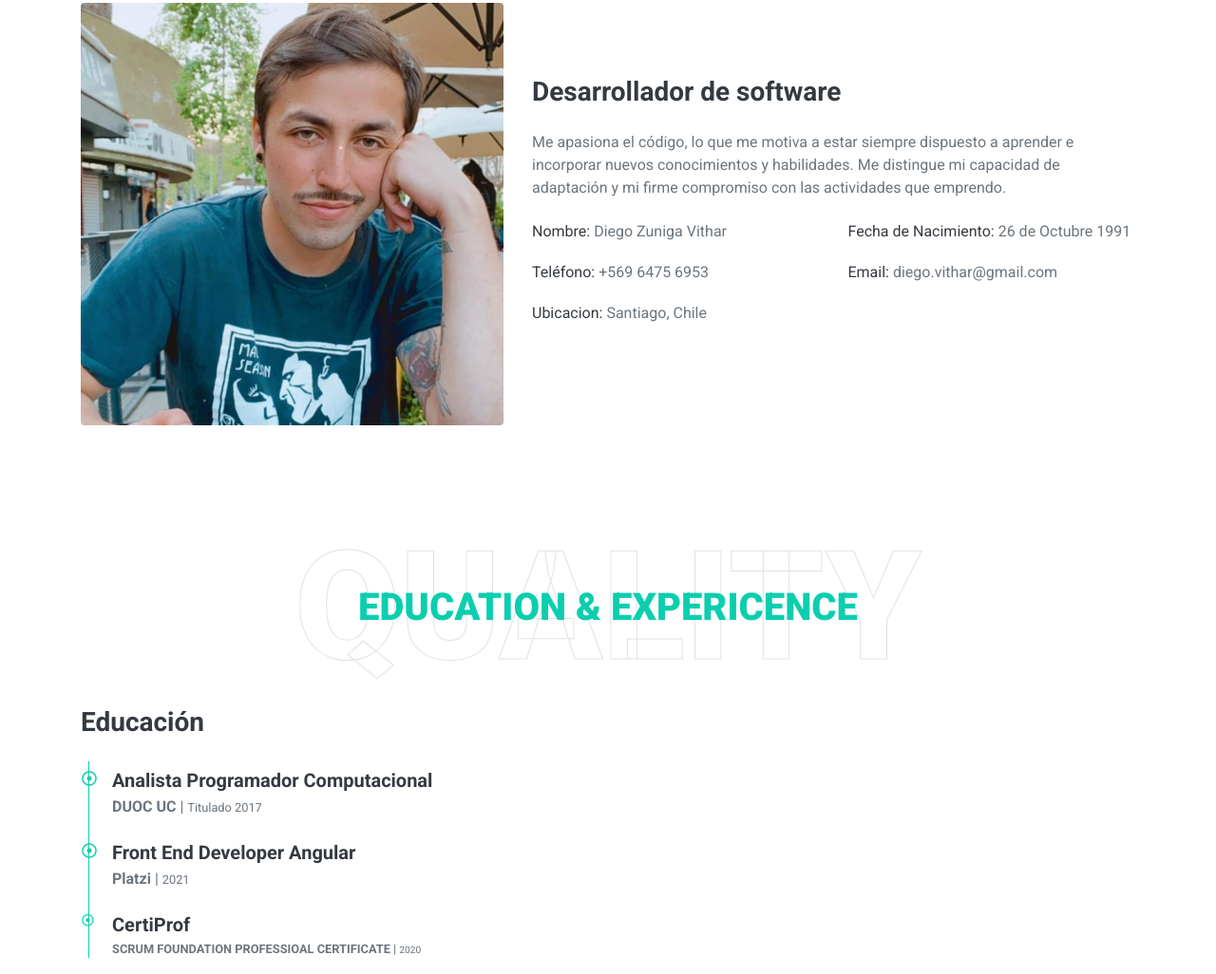
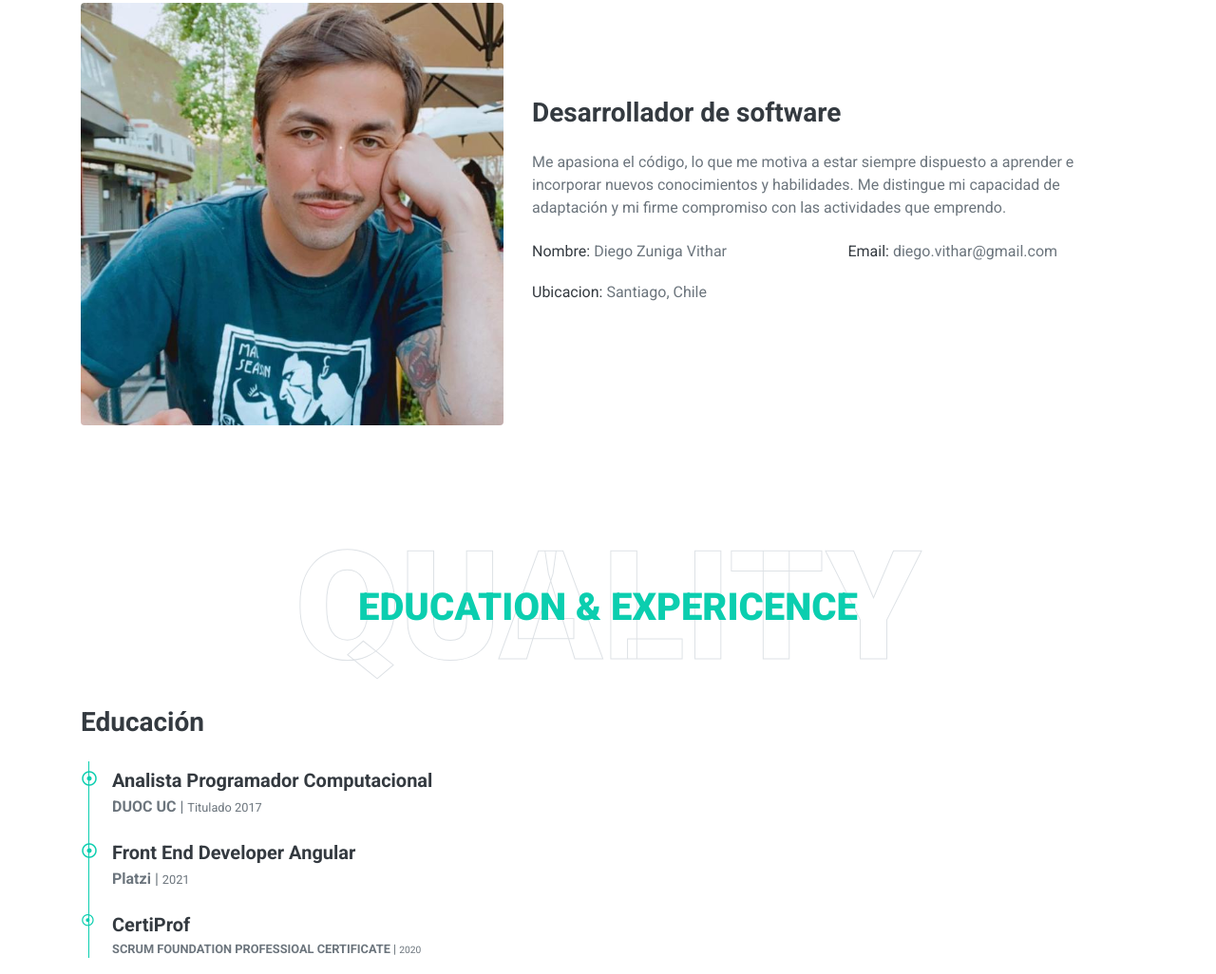
Before and after one commit to diegolzv/Portafolio, a plain HTML site: page index.html in a window 1280 px wide. Shown: the part 1093-2119 px from the top of the page at 95% size. Drawn offline with nearby package versions, Linux system fonts and the light colour scheme.

Commit message:
update datos personales

```diff
--- a/index.html
+++ b/index.html
@@ -115,10 +115,10 @@
                     <p>Me apasiona el código, lo que me motiva a estar siempre dispuesto a aprender e incorporar nuevos conocimientos y habilidades. Me distingue mi capacidad de adaptación y mi firme compromiso con las actividades que emprendo.</p>
                     <div class="row mb-3">
                         <div class="col-sm-6 py-2"><h6>Nombre: <span class="text-secondary">Diego Zuniga Vithar</span></h6></div>
-                        <div class="col-sm-6 py-2"><h6>Fecha de Nacimiento: <span class="text-secondary">26 de Octubre 1991</span></h6></div>
+                        <!-- <div class="col-sm-6 py-2"><h6>Fecha de Nacimiento: <span class="text-secondary">26 de Octubre 1991</span></h6></div> -->
                         <!-- <div class="col-sm-6 py-2"><h6>Degree: <span class="text-secondary">Master</span></h6></div>
                         <div class="col-sm-6 py-2"><h6>Experience: <span class="text-secondary">10 Years</span></h6></div> -->
-                        <div class="col-sm-6 py-2"><h6>Teléfono: <span class="text-secondary">+569 6475 6953</span></h6></div>
+                        <!-- <div class="col-sm-6 py-2"><h6>Teléfono: <span class="text-secondary">+569 6475 6953</span></h6></div> -->
                         <div class="col-sm-6 py-2"><h6>Email: <span class="text-secondary">diego.vithar@gmail.com</span></h6></div>
                         <div class="col-sm-6 py-2"><h6>Ubicacion: <span class="text-secondary">Santiago, Chile</span></h6></div>
                         <!-- <div class="col-sm-6 py-2"><h6>Freelance: <span class="text-secondary">Available</span></h6></div> -->
```
